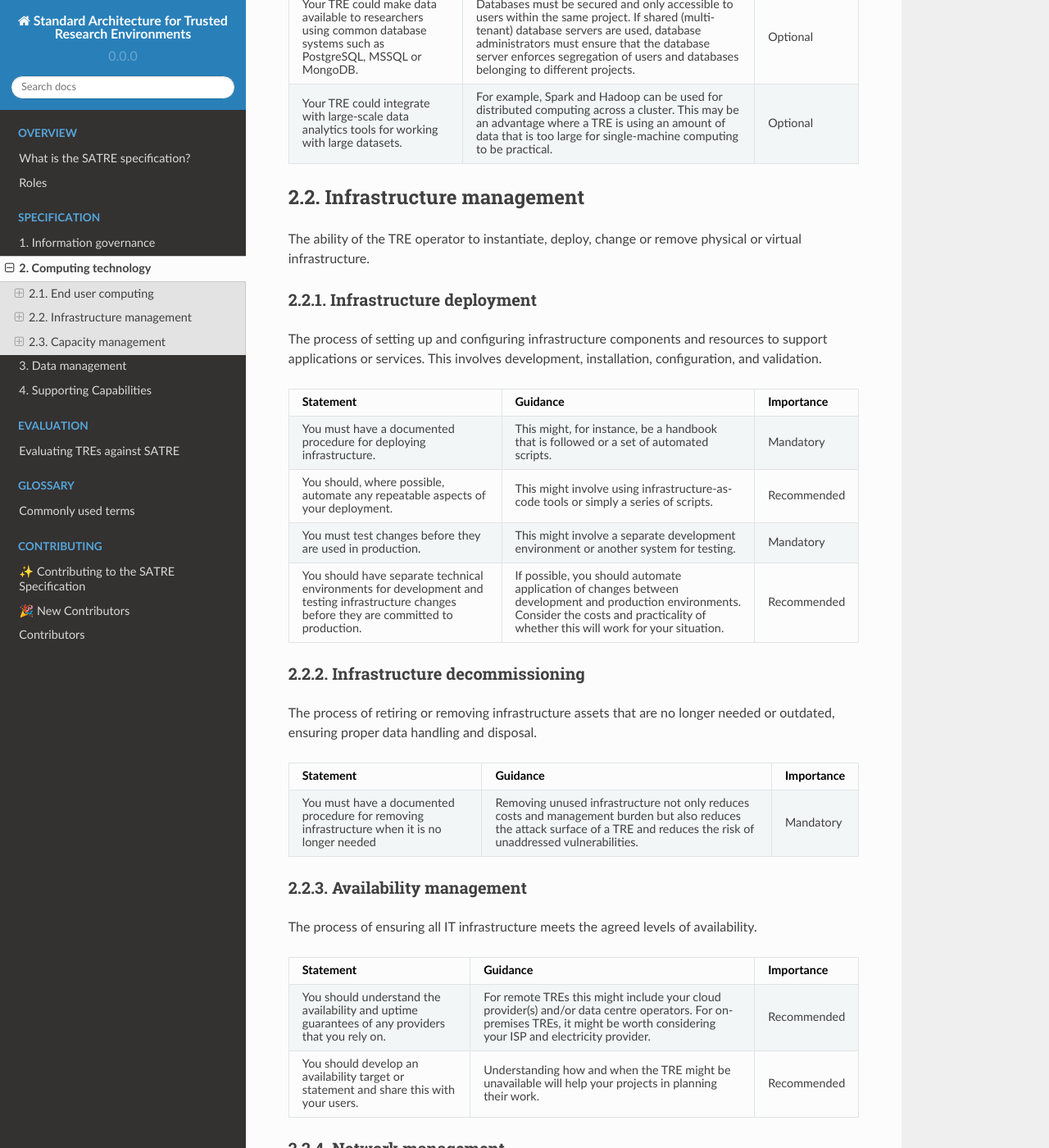
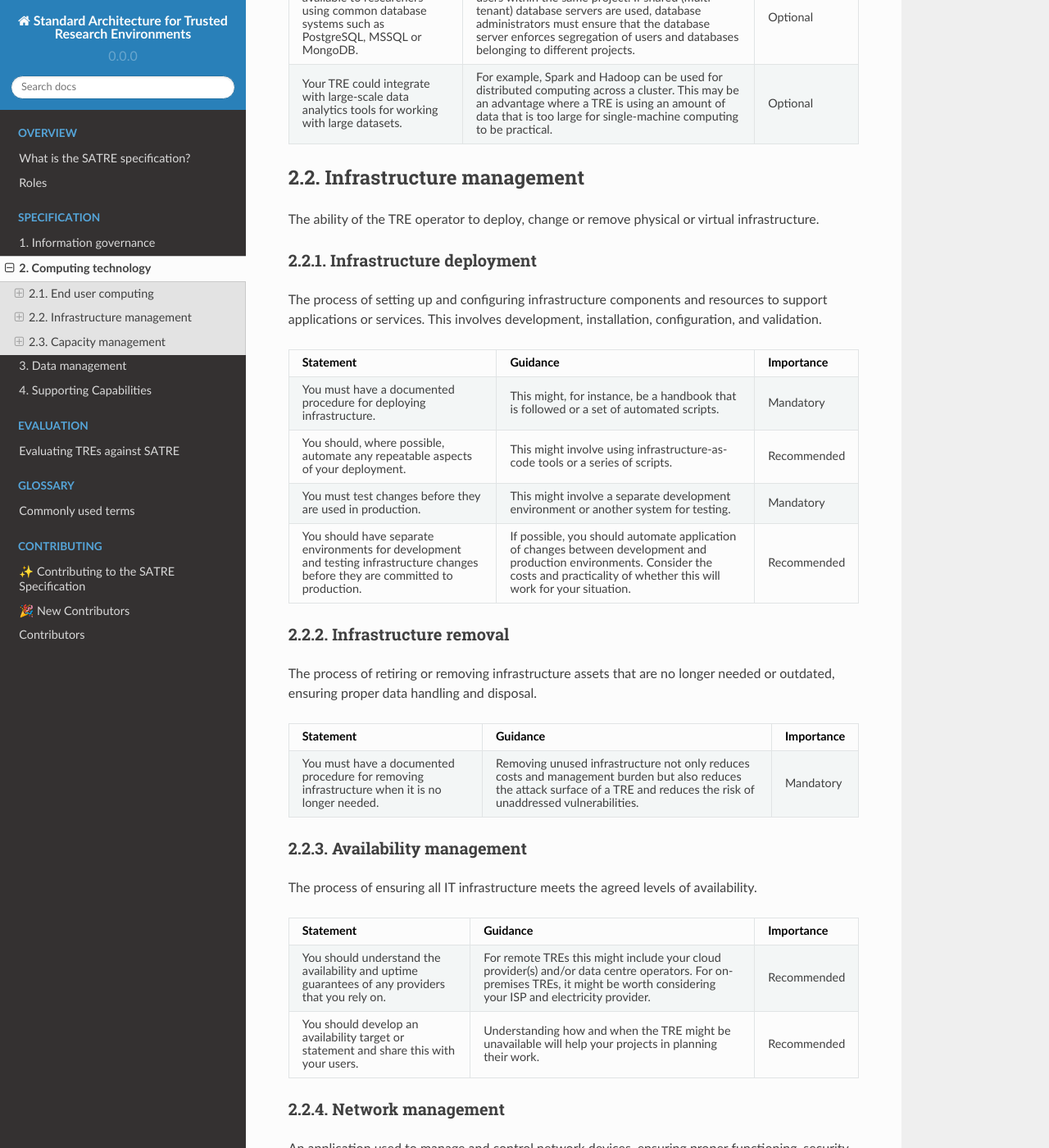
Before and after one commit to sa-tre/satre-specification, a Sphinx documentation site: the page built from docs/source/pillars/computing_technology.md, in a window 1280 px wide and 1400 px high, scrolled down 2996 px. Shown: the whole window at 82% size. Built offline with Sphinx 7.4.7 and the Read the Docs theme 2.0.0, drawn with Linux system fonts in a browser that asks for light colours; some of the changed text lies outside the part shown.

Commit message:
:memo: Apply rewording suggestions from review
Co-authored-by: Jim Madge <jmadge@turing.ac.uk>

````diff
--- a/docs/source/pillars/computing_technology.md
+++ b/docs/source/pillars/computing_technology.md
@@ -144,7 +144,7 @@ Advanced, powerful computer resources to solve complex problems and process larg
 
 ## Infrastructure management
 
-The ability of the TRE operator to instantiate, deploy, change or remove physical or virtual infrastructure.
+The ability of the TRE operator to deploy, change or remove physical or virtual infrastructure.
 
 ### Infrastructure deployment
 
@@ -162,29 +162,29 @@ This involves development, installation, configuration, and validation.
   - This might, for instance, be a handbook that is followed or a set of automated scripts.
   - Mandatory
 * - You should, where possible, automate any repeatable aspects of your deployment.
-  - This might involve using infrastructure-as-code tools or simply a series of scripts.
+  - This might involve using infrastructure-as-code tools or a series of scripts.
   - Recommended
 * - You must test changes before they are used in production.
   - This might involve a separate development environment or another system for testing.
   - Mandatory
-* - You should have separate technical environments for development and testing infrastructure changes before they are committed to production.
+* - You should have separate environments for development and testing infrastructure changes before they are committed to production.
   - If possible, you should automate application of changes between development and production environments.
     Consider the costs and practicality of whether this will work for your situation.
   - Recommended
 ```
 
-### Infrastructure decommissioning
+### Infrastructure removal
 
 The process of retiring or removing infrastructure assets that are no longer needed or outdated, ensuring proper data handling and disposal.
 
 ```{list-table}
 :header-rows: 1
-:name: tab-infrastructure-decommissioning
+:name: tab-infrastructure-removal
 
 * - Statement
   - Guidance
   - Importance
-* - You must have a documented procedure for removing infrastructure when it is no longer needed
+* - You must have a documented procedure for removing infrastructure when it is no longer needed.
   - Removing unused infrastructure not only reduces costs and management burden but also reduces the attack surface of a TRE and reduces the risk of unaddressed vulnerabilities.
   - Mandatory
 ```
````
Also changed, not shown: other parts of docs/source/pillars/computing_technology.md (+5 -5 lines).
